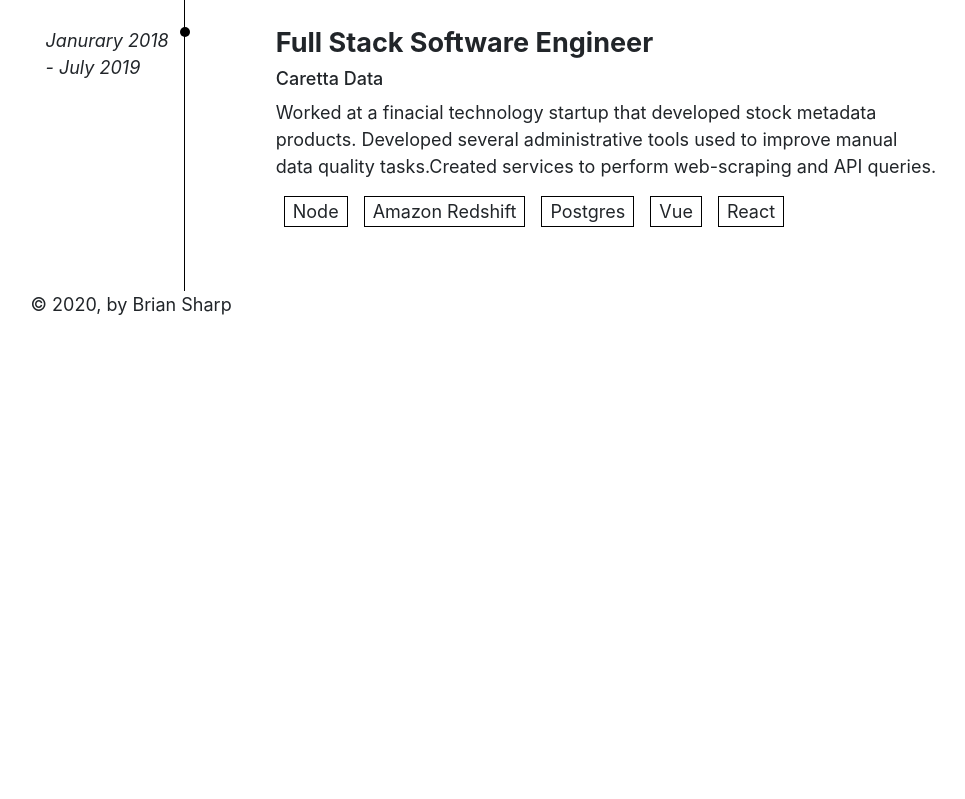
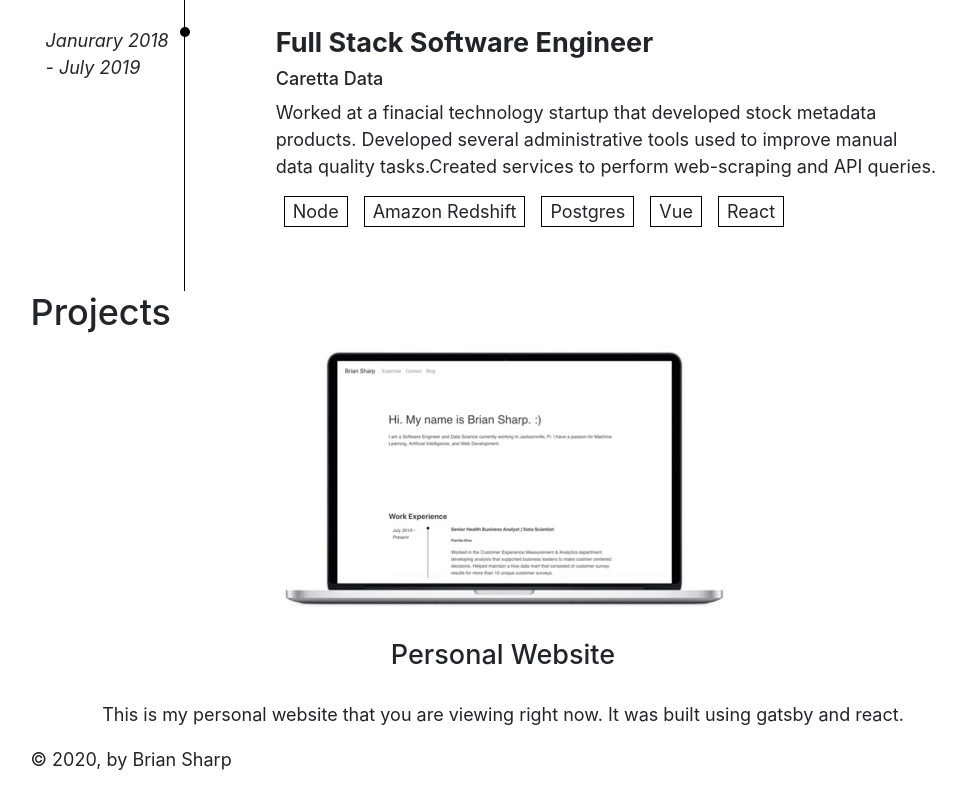
Before and after one commit to BSharp94/BSharp94.github.io, a Gatsby site in the folder profile-page/: page / in a window 1280 px wide. Shown: the part 1248-2047 px from the top of the page, without its empty margins (149-1114 px from the left). Before the commit the page ends 1592 px from the top, so only its background shows below. Built offline with nearby package versions, Linux system fonts and the light colour scheme; Gatsby itself is replaced by a stand-in of ours.

Commit message:
Add in Projects panel

```diff
--- a/profile-page/src/components/header.js
+++ b/profile-page/src/components/header.js
@@ -11,9 +11,8 @@ const Header = ({ siteTitle }) => (
     <Navbar.Toggle aria-controls="basic-navbar-nav" />
     <Navbar.Collapse id="basic-navbar-nav">
       <Nav className="mr-auto">
-        <Nav.Link href="#home">Expertise</Nav.Link>
-        <Nav.Link href="#link">Contact</Nav.Link>
-        <Nav.Link href="#link">Blog</Nav.Link>
+        <Nav.Link href="#workExperience">Experience</Nav.Link>
+        <Nav.Link href="#myProjects">Project</Nav.Link>
       </Nav>
     </Navbar.Collapse>
   </Navbar>
--- /dev/null
+++ b/profile-page/src/components/projects/projects.css
@@ -0,0 +1,14 @@
+
+.project_summary__panel {
+    margin-left: 24px;
+    text-align: center;
+}
+
+.project_summary__title {
+    margin: 30px;
+}
+
+.project_summary__image {
+    margin: 0px auto;
+    display: block;
+}
--- /dev/null
+++ b/profile-page/src/components/projects/projects.js
@@ -0,0 +1,48 @@
+import React from "react"
+import PropTypes from "prop-types"
+import './projects.css'
+import Picture1 from './../../images/Picture1.jpg'
+
+const ProjectSummary  = ({project_title, project_summary, project_image}) => (
+    <div className = "project_summary__panel" >
+        <img src={Picture1} className = "project_summary__image"/>
+        <h4 className = "project_summary__title">{project_title}</h4>
+        <p className = "project_summary__summary">{project_summary}</p>
+    </div>
+)
+
+class Projects extends React.Component {
+
+    constructor(props) {
+        super()
+
+        this.state = {
+            projects: [
+                {
+                    project_title: "Personal Website",
+                    project_summary: "This is my personal website that you are viewing right now. It was built using gatsby and react.",
+                    project_image: Picture1
+                }
+            ]
+        }
+    }
+
+    render() {
+
+        let project_summary = this.state.projects.map((project, key) => (
+            <ProjectSummary
+                project_title ={project.project_title}
+                project_summary = {project.project_summary}
+            />
+        ))
+
+        return (
+            <div className = "projects__panel" >
+                <h2>Projects</h2>
+                {project_summary}
+            </div>
+        )
+    }
+}
+
+export default Projects
--- a/profile-page/src/components/text_typing/text_typing.css
+++ b/profile-page/src/components/text_typing/text_typing.css
@@ -6,7 +6,7 @@
 
 @media (max-width : 720px) {
     .text_typing_panel {
-        min-height: 700px;
+        min-height: 75vh;
         padding: 100px 20px 0px 20px;
     }
 }
--- a/profile-page/src/pages/index.js
+++ b/profile-page/src/pages/index.js
@@ -4,6 +4,7 @@ import Layout from "../components/layout"
 import TextTyping from '../components/text_typing/text_typing'
 import Timeline from '../components/timeline/timeline'
 import FadeInParagraph from '../components/fade_in_paragraph/fade_in_paragraph'
+import Projects from '../components/projects/projects'
 
 const IndexPage = () => (
   <Layout>
@@ -13,10 +14,13 @@ const IndexPage = () => (
     <FadeInParagraph
       text = "I am a Software Engineer and Data Science currently working in Jacksonville, Fl. I have a passion for Machine Learning, Artificial Intelligence, and Web Development."  />
 
+    <div id = "workExperience">
+      <Timeline title = "Work Experience" />
+    </div>
 
-    <Timeline title = "Work Experience" />
-
-
+    <div id = "myProjects">
+      <Projects />
+    </div>
 
   </Layout>
 )
```
Also changed, not shown: profile-page/src/images/Picture1.jpg (added).
